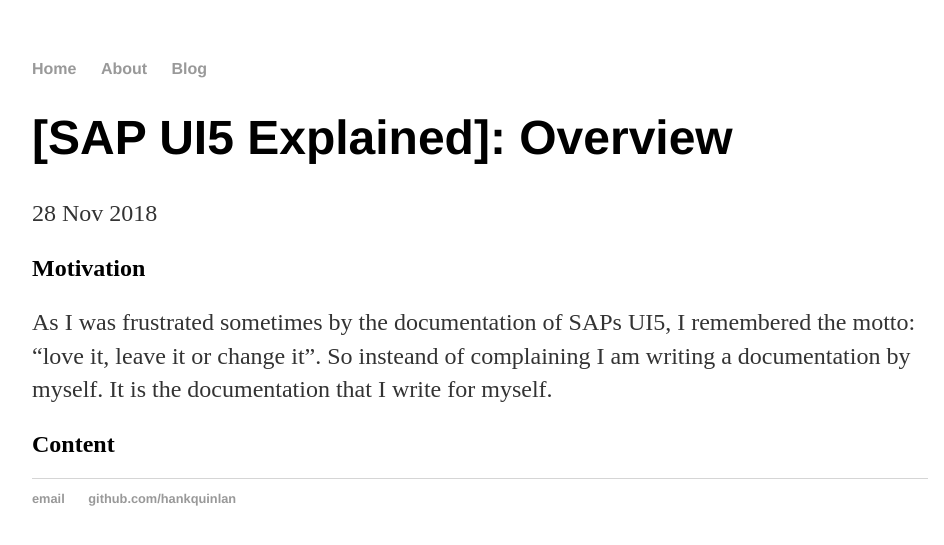
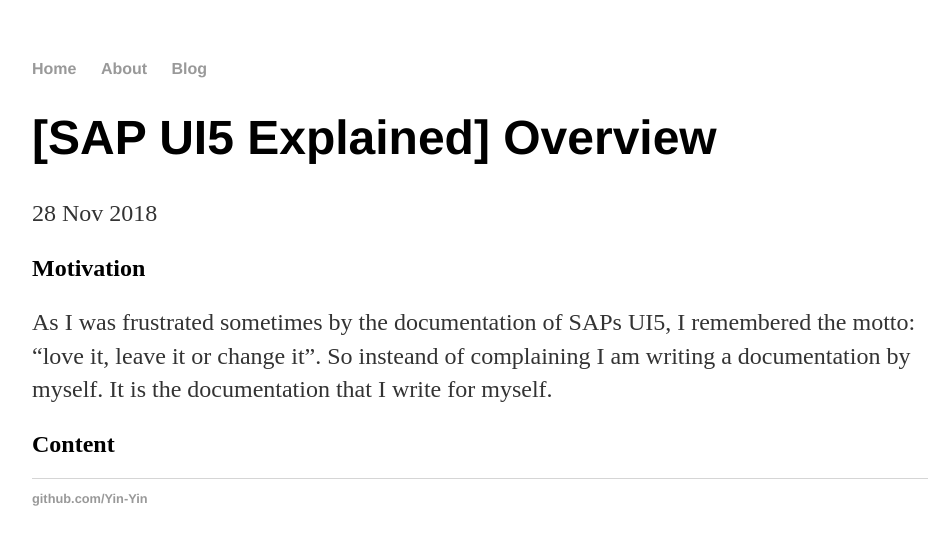
Before and after one commit to Yin-Yin/Yin-Yin.github.io, a Jekyll site: the page built from _posts/2018-11-28-SAP-UI5-Explained.md, in a window 1280 px wide. Shown: the top 545 px of the page, without its empty margins (160-1104 px from the left). Built offline with Jekyll 4.4.1, drawn with Linux system fonts in a browser that asks for light colours.

Commit message:
small changes

```diff
--- a/_layouts/default.html
+++ b/_layouts/default.html
@@ -20,8 +20,7 @@
 			</div><!-- /.container -->
 			<footer>
 	    		<ul>
-	        		<li><a href="mailto:hankquinlanhub@gmail.com">email</a></li>
-	        		<li><a href="https://github.com/hankquinlan">github.com/hankquinlan</a></li>
+	        		<li><a href="https://github.com/Yin-Yin">github.com/Yin-Yin</a></li>
 				</ul>
 			</footer>
 		</body>
--- a/_posts/2018-11-28-SAP-UI5-Explained.md
+++ b/_posts/2018-11-28-SAP-UI5-Explained.md
@@ -1,6 +1,6 @@
 ---
 layout: post
-title: "[SAP UI5 Explained]: Overview"
+title: "[SAP UI5 Explained] Overview"
 date: 2018-11-28
 ---
 ## Motivation
--- a/blog/index.html
+++ b/blog/index.html
@@ -1,6 +1,6 @@
 ---
 layout: default
-title: Hank Quinlan's Blog
+title: Valentin's Blog
 ---
 	<h1>{{ page.title }}</h1>
 	<ul class="posts">
```
Also changed, not shown: _posts/2018-11-29-sap-m-table.md (+1 -1 lines).
